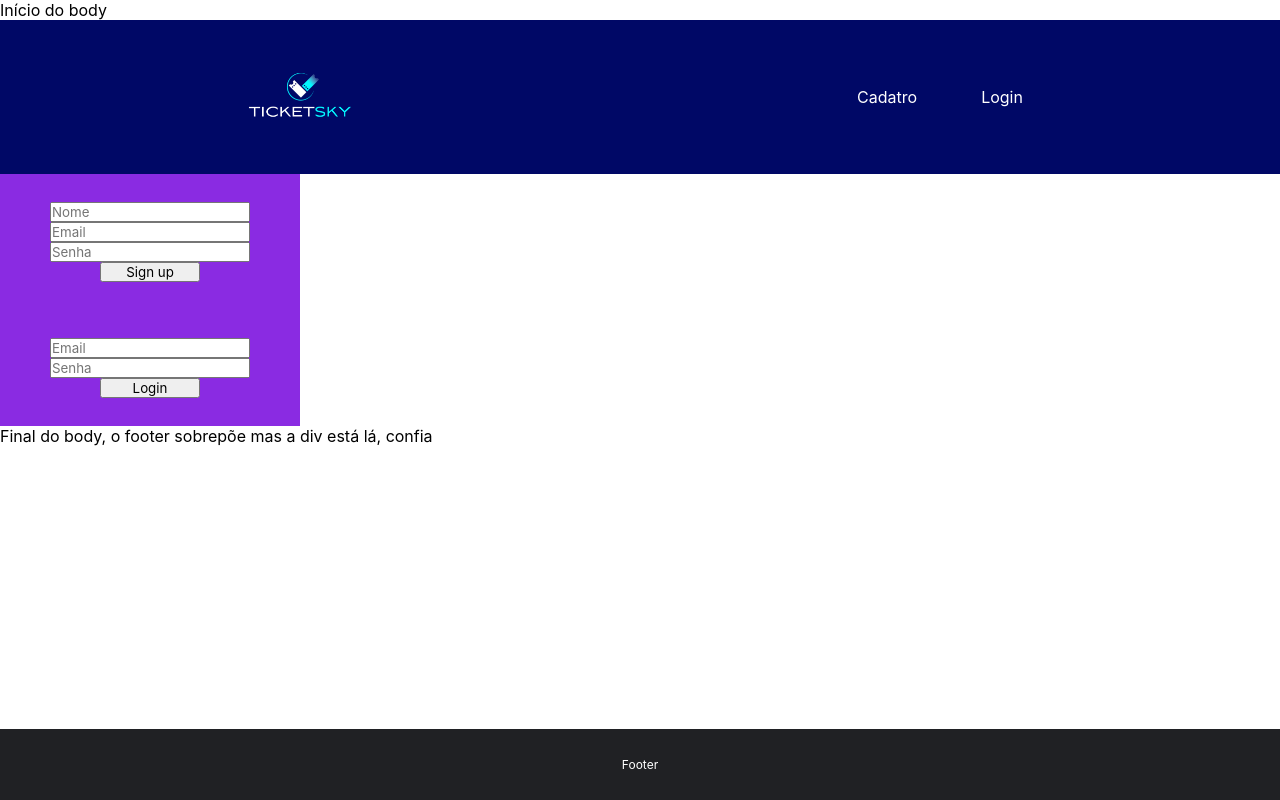
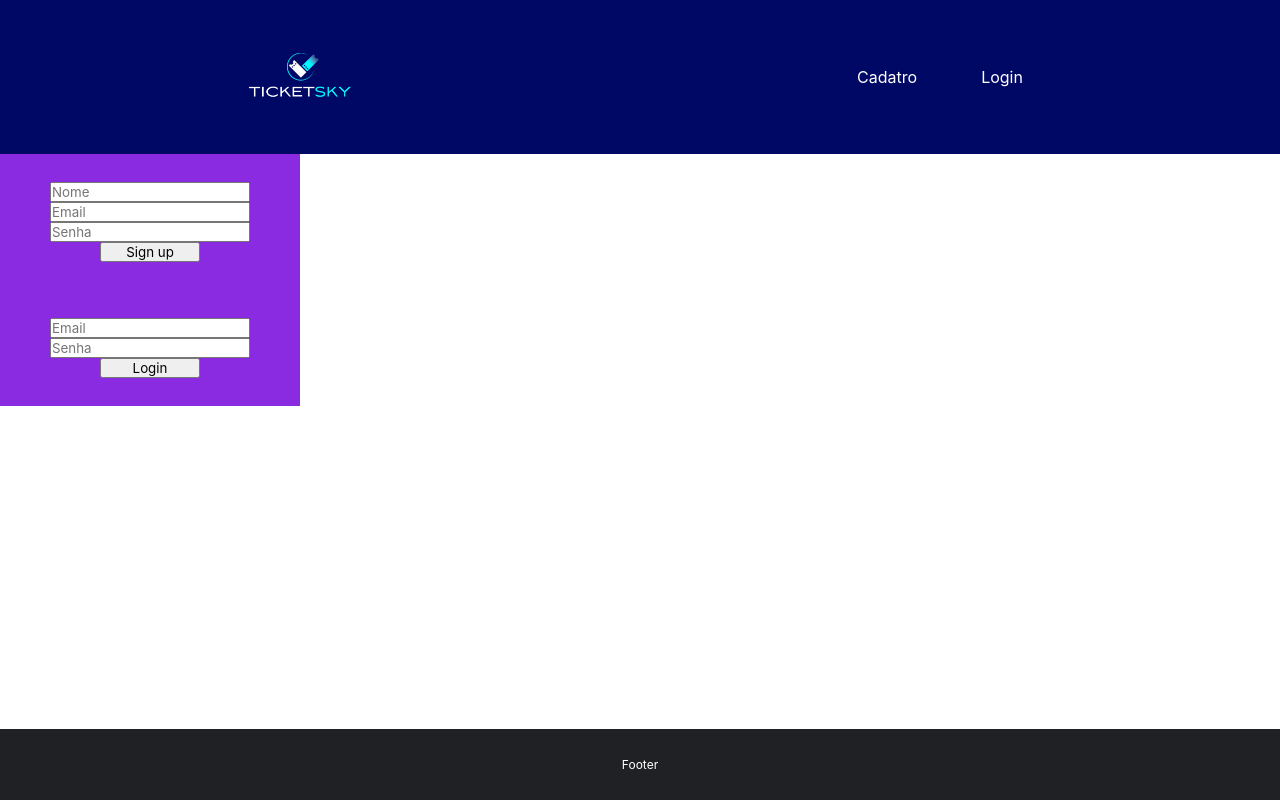
Before and after one commit to DaviJat/next-app-template, a Next.js app: page / in a window 1280 px wide. Built offline with nearby package versions, Linux system fonts and the light colour scheme.

Commit message:
Update _app.tsx

```diff
--- a/src/pages/_app.tsx
+++ b/src/pages/_app.tsx
@@ -9,11 +9,9 @@ import type { AppProps } from 'next/app';
 export default function App({ Component, pageProps }: AppProps) {
   return (
     <>
-      <div>Início do body</div>
       <Layout>
         <Component {...pageProps} />
       </Layout>
-      <div>Final do body, o footer sobrepõe mas a div está lá, confia</div>
     </>
   );
 }
```
